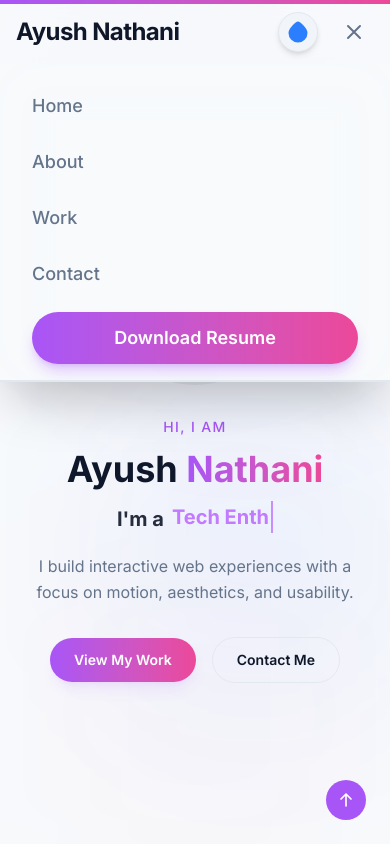
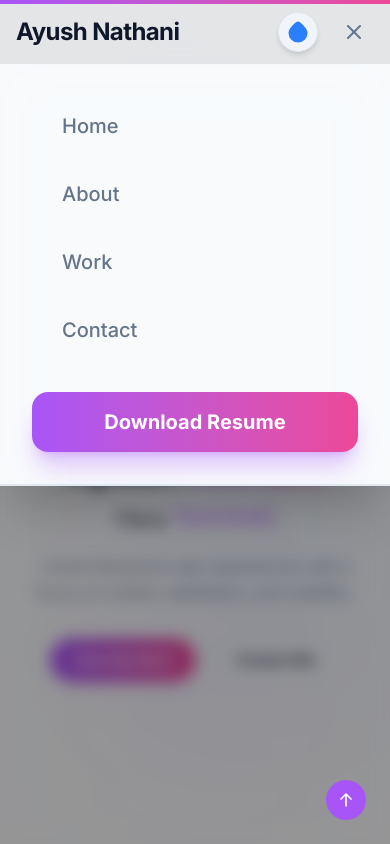
Before and after one commit to ayus1234/Personal_Portfolio_Website, a Next.js app in the folder portfolio/: page / in a window 390 px wide. Both pictures are taken after a click on the button 354 px from the left and 32 px from the top of the page. Shown: the top 844 px of the page. Built offline with nearby package versions, Linux system fonts and the light colour scheme.

Commit message:
Upgrade mobile menu with premium smoothness and GPU-accelerated animations

```diff
--- a/portfolio/src/components/Navigation.tsx
+++ b/portfolio/src/components/Navigation.tsx
@@ -38,10 +38,11 @@ export default function Navigation() {
   const mobileMenuVariants = {
     hidden: {
       opacity: 0,
-      height: 0,
+      clipPath: 'inset(0 0 100% 0)',
       transition: {
-        duration: 0.2,
-        ease: 'easeInOut' as const,
+        type: 'spring',
+        stiffness: 400,
+        damping: 40,
         when: 'afterChildren' as const,
         staggerChildren: 0.03,
         staggerDirection: -1,
@@ -49,23 +50,47 @@ export default function Navigation() {
     },
     visible: {
       opacity: 1,
-      height: 'auto',
+      clipPath: 'inset(0 0 0% 0)',
       transition: {
-        duration: 0.2,
-        ease: 'easeOut' as const,
+        type: 'spring',
+        stiffness: 300,
+        damping: 30,
         when: 'beforeChildren' as const,
-        staggerChildren: 0.04,
-        delayChildren: 0.02,
+        staggerChildren: 0.05,
+        delayChildren: 0.05,
       },
     },
   }
 
   const mobileLinkVariants = {
-    hidden: { opacity: 0, y: 10 },
-    visible: { opacity: 1, y: 0, transition: { duration: 0.2, ease: 'easeOut' as const } },
+    hidden: { opacity: 0, y: 20, filter: 'blur(5px)' },
+    visible: {
+      opacity: 1,
+      y: 0,
+      filter: 'blur(0px)',
+      transition: {
+        type: 'spring',
+        stiffness: 300,
+        damping: 25
+      }
+    },
   }
 
   return (
+    <>
+      {/* Backdrop for mobile menu */}
+      <AnimatePresence>
+        {isMobileMenuOpen && (
+          <motion.div
+            initial={{ opacity: 0 }}
+            animate={{ opacity: 1 }}
+            exit={{ opacity: 0 }}
+            onClick={() => setIsMobileMenuOpen(false)}
+            className="fixed inset-0 bg-black/40 backdrop-blur-sm z-40 md:hidden"
+          />
+        )}
+      </AnimatePresence>
+
       <motion.nav
         initial={{ y: -100 }}
         animate={{ y: 0 }}
@@ -179,12 +204,20 @@ export default function Navigation() {
                 aria-label="Toggle mobile menu"
                 aria-expanded={isMobileMenuOpen}
               >
-              <svg className="w-6 h-6 transition-transform duration-300" fill="none" stroke="currentColor" viewBox="0 0 24 24">
-                {isMobileMenuOpen ? (
-                  <path strokeLinecap="round" strokeLinejoin="round" strokeWidth={2} d="M6 18L18 6M6 6l12 12" />
-                ) : (
-                  <path strokeLinecap="round" strokeLinejoin="round" strokeWidth={2} d="M4 6h16M4 12h16M4 18h16" />
-                )}
+                <svg className="w-6 h-6" viewBox="0 0 24 24" fill="none" stroke="currentColor" strokeWidth="2" strokeLinecap="round" strokeLinejoin="round">
+                  <motion.path
+                    animate={isMobileMenuOpen ? { d: "M 18 6 L 6 18" } : { d: "M 4 6 L 20 6" }}
+                    transition={{ type: "spring", stiffness: 300, damping: 30 }}
+                  />
+                  <motion.path
+                    animate={isMobileMenuOpen ? { opacity: 0, x: -20 } : { opacity: 1, x: 0 }}
+                    d="M 4 12 L 20 12"
+                    transition={{ duration: 0.2 }}
+                  />
+                  <motion.path
+                    animate={isMobileMenuOpen ? { d: "M 6 6 L 18 18" } : { d: "M 4 18 L 20 18" }}
+                    transition={{ type: "spring", stiffness: 300, damping: 30 }}
+                  />
                 </svg>
               </motion.button>
             </div>
@@ -199,39 +232,43 @@ export default function Navigation() {
               initial="hidden"
               animate="visible"
               exit="hidden"
-            className="md:hidden overflow-hidden bg-background/95 backdrop-blur-xl border-b border-card-border"
+              className="md:hidden overflow-hidden bg-background/95 backdrop-blur-xl border-b border-card-border shadow-2xl"
             >
-            <div className="container mx-auto px-4 py-4 flex flex-col space-y-1">
+              <div className="container mx-auto px-4 py-8 flex flex-col space-y-2">
                 <motion.a
                   variants={mobileLinkVariants}
                   href="#"
                   onClick={handleMobileLinkClick}
-                className="px-4 py-3 text-muted hover:text-foreground hover:bg-subtle-bg rounded-xl transition-all duration-300 font-medium text-lg"
+                  className="px-6 py-4 text-muted hover:text-foreground hover:bg-subtle-bg rounded-2xl transition-all duration-300 font-medium text-xl flex items-center group"
                 >
+                  <span className="w-1.5 h-1.5 bg-primary-to rounded-full mr-4 opacity-0 group-hover:opacity-100 transition-opacity" />
                   Home
                 </motion.a>
                 <motion.a
                   variants={mobileLinkVariants}
                   href="#about"
                   onClick={handleMobileLinkClick}
-                className="px-4 py-3 text-muted hover:text-foreground hover:bg-subtle-bg rounded-xl transition-all duration-300 font-medium text-lg"
+                  className="px-6 py-4 text-muted hover:text-foreground hover:bg-subtle-bg rounded-2xl transition-all duration-300 font-medium text-xl flex items-center group"
                 >
+                  <span className="w-1.5 h-1.5 bg-primary-to rounded-full mr-4 opacity-0 group-hover:opacity-100 transition-opacity" />
                   About
                 </motion.a>
                 <motion.a
                   variants={mobileLinkVariants}
                   href="#projects"
                   onClick={handleMobileLinkClick}
-                className="px-4 py-3 text-muted hover:text-foreground hover:bg-subtle-bg rounded-xl transition-all duration-300 font-medium text-lg"
+                  className="px-6 py-4 text-muted hover:text-foreground hover:bg-subtle-bg rounded-2xl transition-all duration-300 font-medium text-xl flex items-center group"
                 >
+                  <span className="w-1.5 h-1.5 bg-primary-to rounded-full mr-4 opacity-0 group-hover:opacity-100 transition-opacity" />
                   Work
                 </motion.a>
                 <motion.a
                   variants={mobileLinkVariants}
                   href="#contact"
                   onClick={handleMobileLinkClick}
-                className="px-4 py-3 text-muted hover:text-foreground hover:bg-subtle-bg rounded-xl transition-all duration-300 font-medium text-lg"
+                  className="px-6 py-4 text-muted hover:text-foreground hover:bg-subtle-bg rounded-2xl transition-all duration-300 font-medium text-xl flex items-center group"
                 >
+                  <span className="w-1.5 h-1.5 bg-primary-to rounded-full mr-4 opacity-0 group-hover:opacity-100 transition-opacity" />
                   Contact
                 </motion.a>
                 <motion.a
@@ -240,7 +277,7 @@ export default function Navigation() {
                   target="_blank"
                   rel="noopener noreferrer"
                   onClick={handleMobileLinkClick}
-                className="mx-4 mt-2 px-6 py-3 text-center font-semibold text-white bg-gradient-to-r from-primary-from to-primary-to rounded-full shadow-lg shadow-primary-from/30 transition-all duration-300 text-lg"
+                  className="mx-4 mt-6 px-8 py-4 text-center font-bold text-white bg-gradient-to-r from-primary-from to-primary-to rounded-2xl shadow-xl shadow-primary-from/30 transition-all duration-300 text-xl"
                 >
                   Download Resume
                 </motion.a>
@@ -249,5 +286,6 @@ export default function Navigation() {
           )}
         </AnimatePresence>
       </motion.nav>
+    </>
   )
 }
```
Lines whose indentation alone changed are shown as unchanged.
